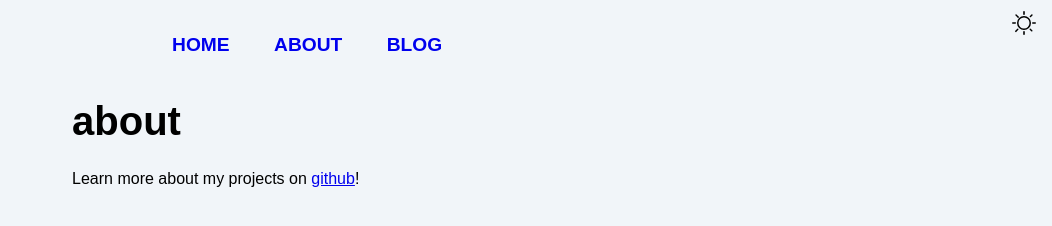
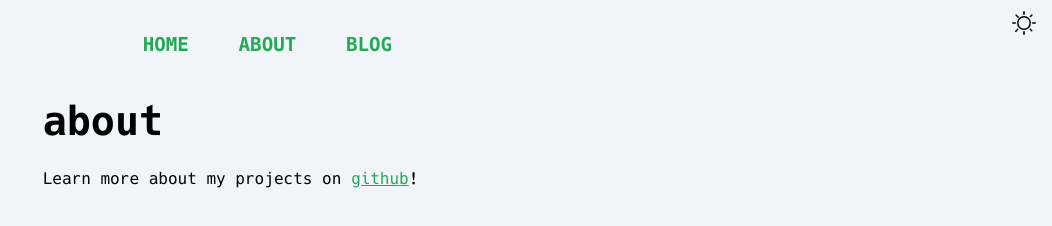
Before and after one commit to cybermonki/blog, an Astro site: page /about in a window 1280 px wide. Shown: the whole page, without its empty margins (228-1280 px from the left). Built offline with nearby package versions, Linux system fonts and the light colour scheme; Astro itself is replaced by a stand-in of ours.

Commit message:
change blog to hack font

```diff
--- a/src/styles/global.css
+++ b/src/styles/global.css
@@ -1,6 +1,42 @@
+/* regular hack*/
+@font-face {
+  font-family: 'Hack';
+  src: url('../fonts/hack/Hack-Regular.ttf');
+  font-weight: normal;
+  font-style: normal;
+  font-display: swap;
+}
+
+/* italic hack*/
+@font-face {
+  font-family: 'Hack';
+  src: url('../fonts/hack/Hack-Italic.ttf');
+  font-weight: normal;
+  font-style: italic;
+  font-display: swap;
+}
+
+/* bold hack*/
+@font-face {
+  font-family: 'Hack';
+  src: url('../fonts/hack/Hack-Bold.ttf');
+  font-weight: bold;
+  font-style: normal;
+  font-display: swap;
+}
+
+/* italic bold hack*/
+@font-face {
+  font-family: 'Hack';
+  src: url('../fonts/hack/Hack-BoldItalic.ttf');
+  font-weight: bold;
+  font-style: italic;
+  font-display: swap;
+}
+
 html {
+  font-family: 'Hack', monospace;
   background-color: #f1f5f9;
-  font-family: sans-serif;
 }
 
 body {
@@ -90,3 +126,7 @@ html.dark {
 .dark .nav-links a {
   color: #fff;
 }
+
+a {
+  color: #20aa55;
+}
```
Also changed, not shown: src/fonts/hack/Hack-Bold.ttf (added), src/fonts/hack/Hack-BoldItalic.ttf (added), src/fonts/hack/Hack-Italic.ttf (added), src/fonts/hack/Hack-Regular.ttf (added).
